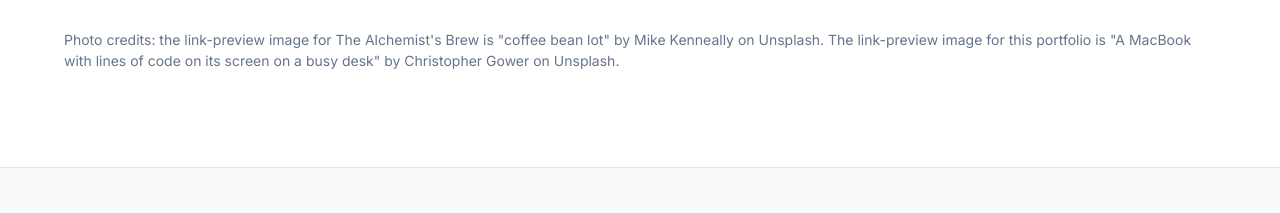
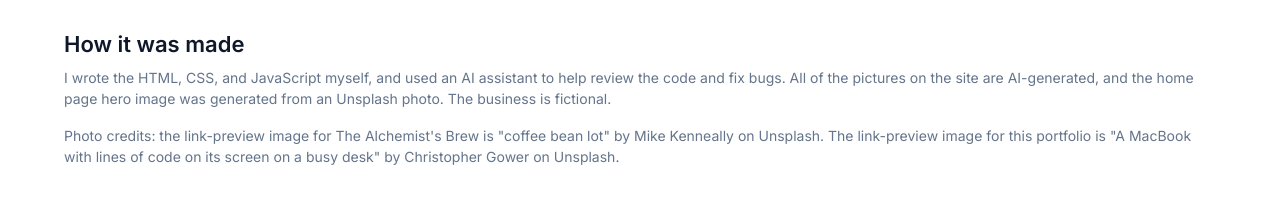
Before and after one commit to NainNaqvi-dev/Portfolio-website, a plain HTML site: page project1.html in a window 1280 px wide. Shown: the part 1306-1519 px from the top of the page. Drawn offline with Linux system fonts and the light colour scheme.

Commit message:
Add files via upload

```diff
--- a/project1.html
+++ b/project1.html
@@ -270,7 +270,15 @@
         <svg class="icon icon-sm" aria-hidden="true"><use href="#i-github"/></svg>
       </a>
      </div>
-     <p class="small text-muted" style="margin-top: 32px;">
+     <div style="margin-top: 32px;">
+       <h2 class="h4" style="margin-bottom: 8px;">How it was made</h2>
+       <p class="small text-muted">
+         I wrote the HTML, CSS, and JavaScript myself, and used an AI assistant to help review the code and fix bugs.
+         All of the pictures on the site are AI-generated, and the home page hero image was generated from an Unsplash photo.
+         The business is fictional.
+       </p>
+     </div>
+     <p class="small text-muted" style="margin-top: 16px;">
        Photo credits: the link-preview image for The Alchemist's Brew is
        <a href="https://unsplash.com/photos/coffee-bean-lot-TD4DBagg2wE" target="_blank" rel="noopener noreferrer">"coffee bean lot"</a>
        by Mike Kenneally on Unsplash. The link-preview image for this portfolio is
```
